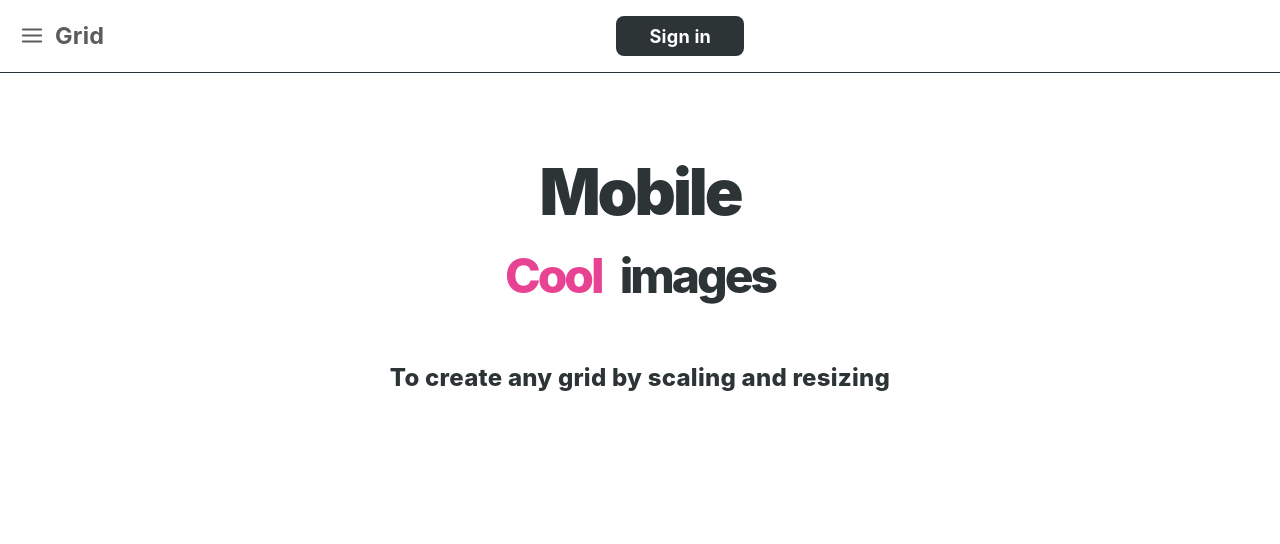
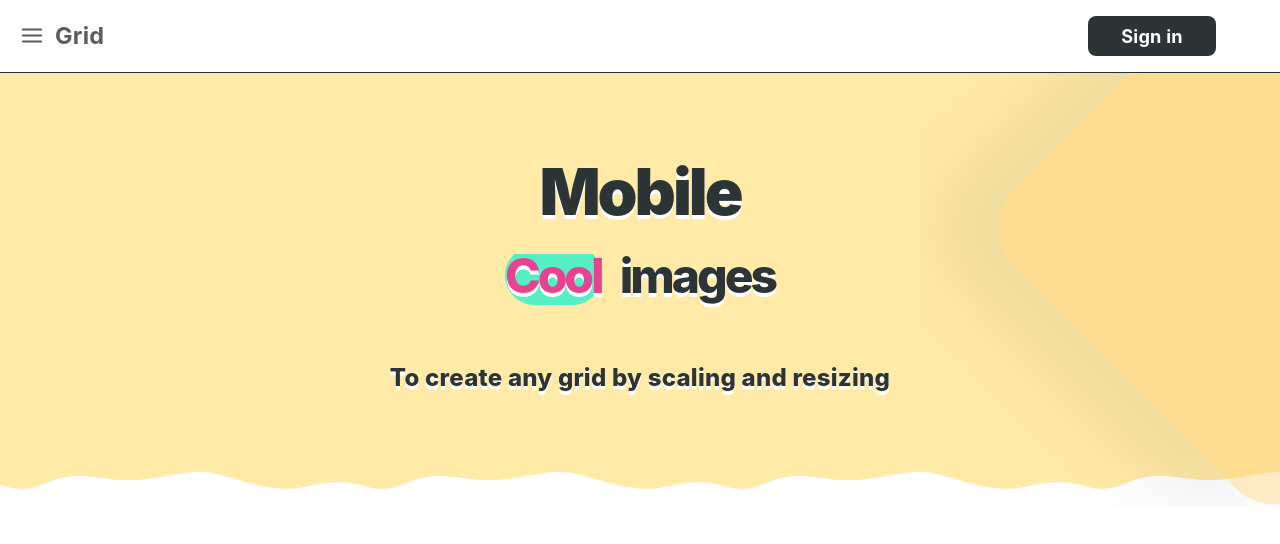
Before and after one commit to firstITspecial228/test, a plain HTML site: page index.html in a window 1280 px wide. Drawn offline with Linux system fonts and the light colour scheme.

Commit message:
Add files via upload

```diff
--- a/css/mobile.css
+++ b/css/mobile.css
@@ -1,5 +1,10 @@
 * {
     font-size: small;
+}
+body {
+    background:
+    url(../img/mobile-Rectangle.png) no-repeat right top calc(72px),
+    url(../img/mobile-Wave.svg) repeat-x left top calc(72px);
 }
 .container {
     width: 100%;
@@ -7,6 +12,7 @@
 header .row {
     margin: 0;
     height: 72px;
+    position: relative;
 
 }
 .mobile-deleted {
@@ -36,6 +42,9 @@ header .header-logo::before {
     min-width: 90px;
     height: 40px;
     border-radius: 8px;
+    position: absolute;
+    right: 5%;
+    top: 22%;
 }
 section h1 h1#strong-h1, .mobile-ins, #strong-h1, #img{
     font-size: 48px;
--- a/css/style.css
+++ b/css/style.css
@@ -40,6 +40,9 @@ img{vertical-align: top;}
 
 h1,h2,h3,h4,h5,h6{font-size:inherit;font-weight: 400;}
 /*--------------------*/
+body {
+    background: url(../img/comp-Rectangle.svg) no-repeat right top calc(100px);
+}
 .container {
     max-width: 1440px;
     margin: auto;
@@ -117,6 +120,9 @@ section .container #strong-h1, span {
 }
 .h1-pink .mobile-deleted,.h1-pink .mobile-ins {
     color: #E84393;
+    background: url(../img/BG.png) no-repeat bottom left calc(-40px);
+    background-size: 190px 51px;
+    border-radius: 50px;
 }
 .title-subtext {
     font-weight: 900;
--- a/index.html
+++ b/index.html
@@ -4,7 +4,7 @@
     <meta charset="UTF-8">
     <meta http-equiv="X-UA-Compatible" content="IE=edge">
     <meta name="viewport" content="width=device-width, initial-scale=1.0">
-    <title>Document</title>
+    <title>Creaitive cite</title>
     <link rel="stylesheet" href="css/style.css">
     <link rel="stylesheet" href="css/mobile.css" media="screen and (max-device-width: 800px)">
 </head>
```
Also changed, not shown: img/BG.png (added), img/comp-Rectangle.svg (added), img/mobile-Rectangle.png (added), img/mobile-Wave.svg (added).
